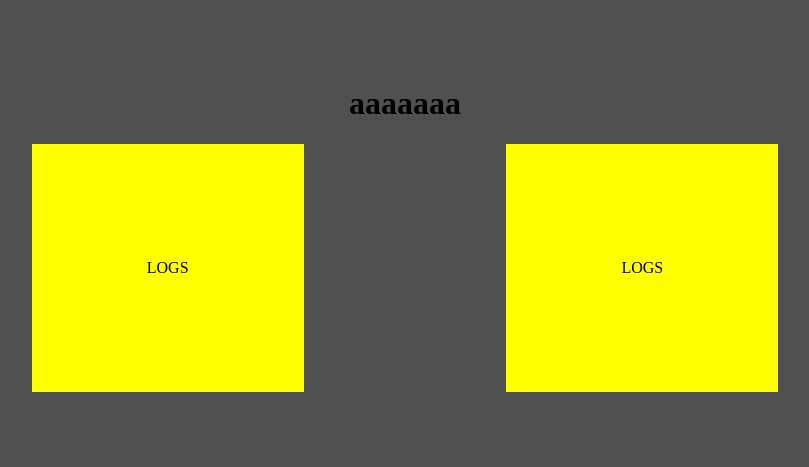
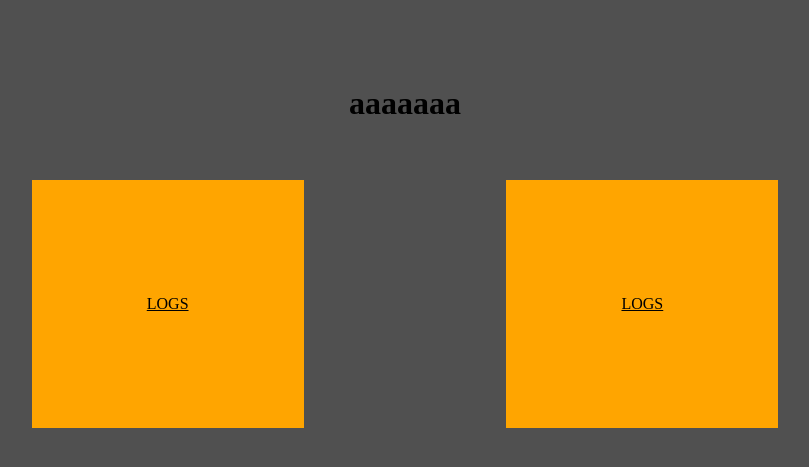
Before and after one commit to PASTY667/Chatbot-ProjetE6-Groupe1, a PHP site: page /admin.html in a window 1280 px wide. Shown: the top 467 px of the page, without its empty margins (235-1044 px from the left). Run offline with PHP 8.4, Linux system fonts and the light colour scheme.

Commit message:
modif html + css

```diff
--- a/PHP/admin.html
+++ b/PHP/admin.html
@@ -14,7 +14,7 @@
             <a id="app" href="">LOGS</a>
             <a id="app" href="">LOGS</a>
         </div>
-        <div id="currentWindow">
+            <div id="currentWindow">
         </div>
     </div>
 </body>
--- a/PHP/css/styles.css
+++ b/PHP/css/styles.css
@@ -12,8 +12,9 @@ body {
 }
 
 #app {
-    background-color: yellow;
+    background-color: orange;
     padding: 10%;
+    text:
     text-decoration: none;
     color: black;
 }
@@ -21,5 +22,7 @@ body {
 #row {
     display: flex;
     justify-content: space-evenly;
+    margin-top: 5%;
+    margin-bottom: 5%;
     width: 100%;
 }
```
